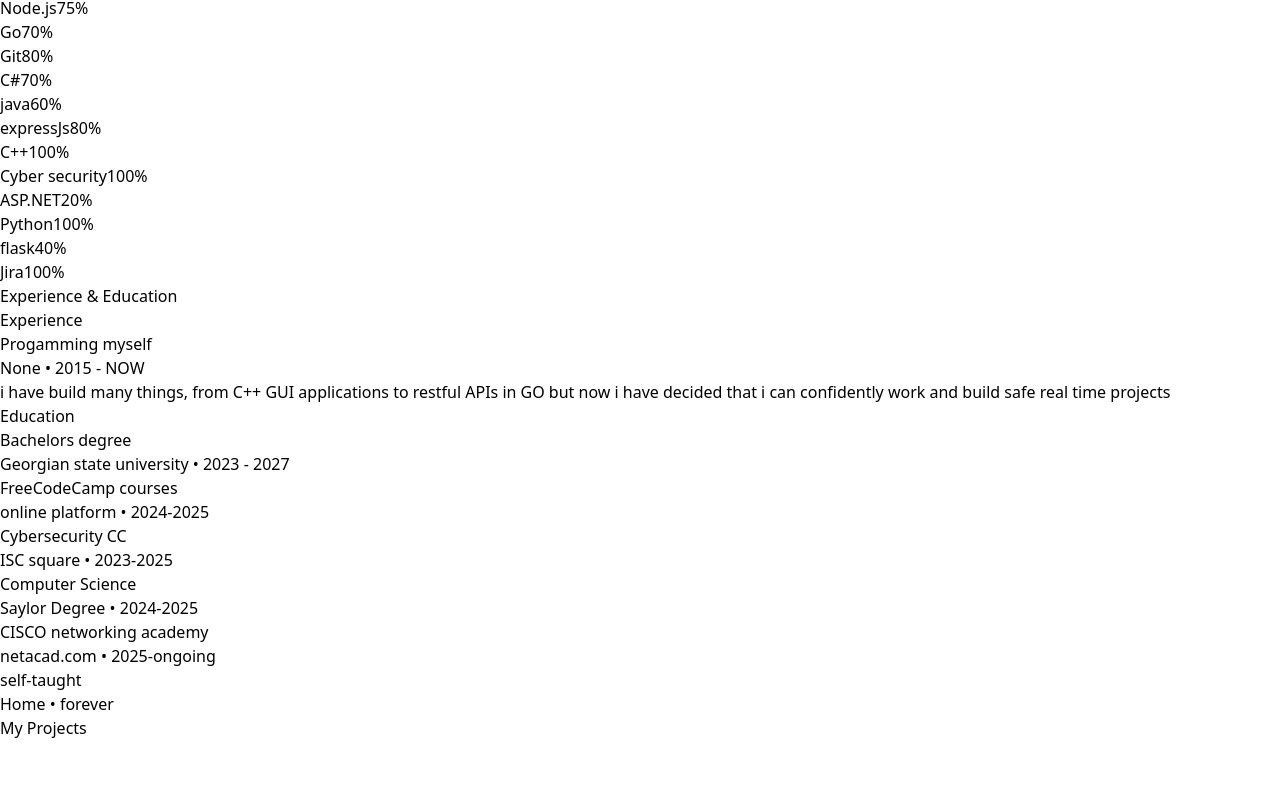
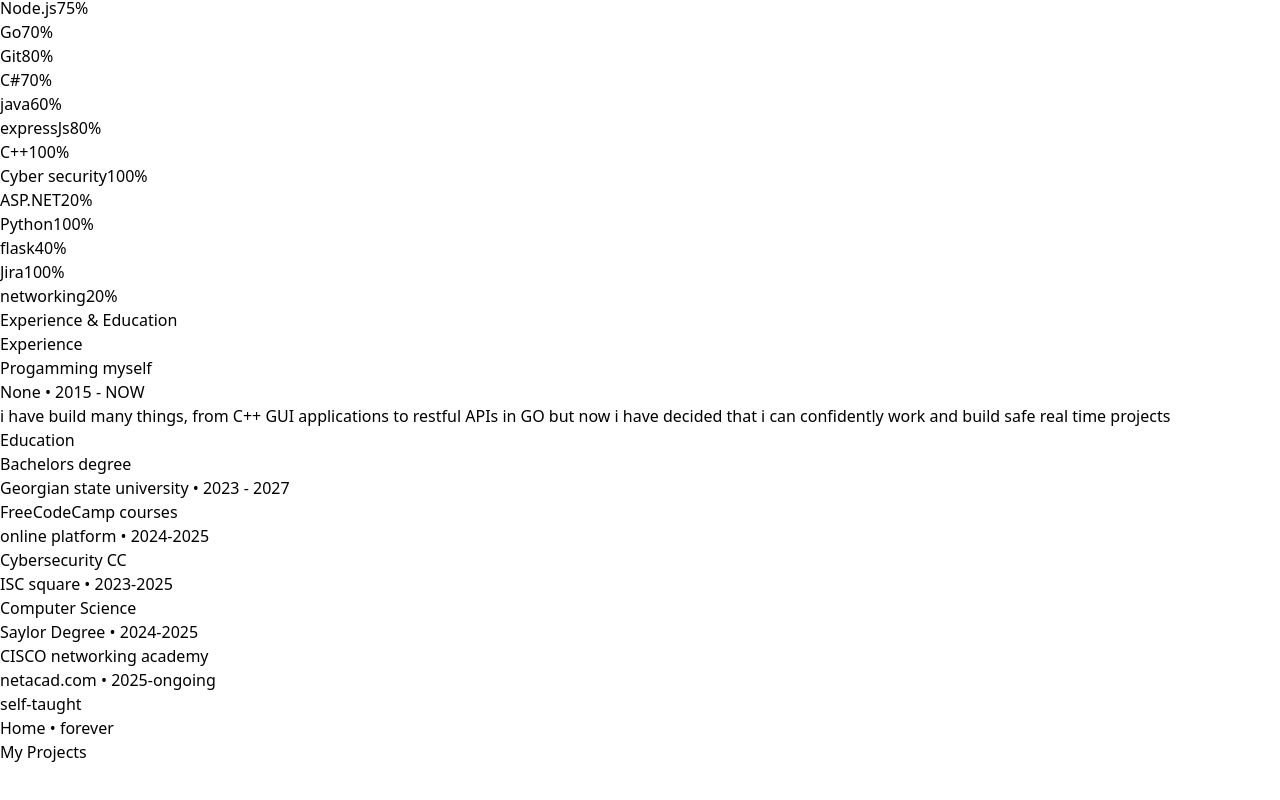
Before and after one commit to Ssajaia/portfolio_website, a React (Vite) app: page / in a window 1280 px wide. Shown: the part 1068-1868 px from the top of the page. Built offline with nearby package versions, Linux system fonts and the light colour scheme.

Commit message:
Update Skills.jsx

```diff
--- a/src/components/Skills.jsx
+++ b/src/components/Skills.jsx
@@ -18,6 +18,7 @@
   { name: "Python", level:100},
   {name:"flask",level:40},
   {name:"Jira",level:100},
+  {name:"networking",level:20}
 ];
 
 const Skills = () => {
```
